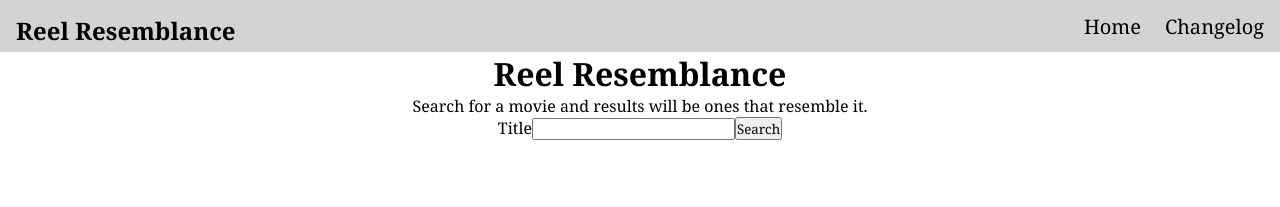
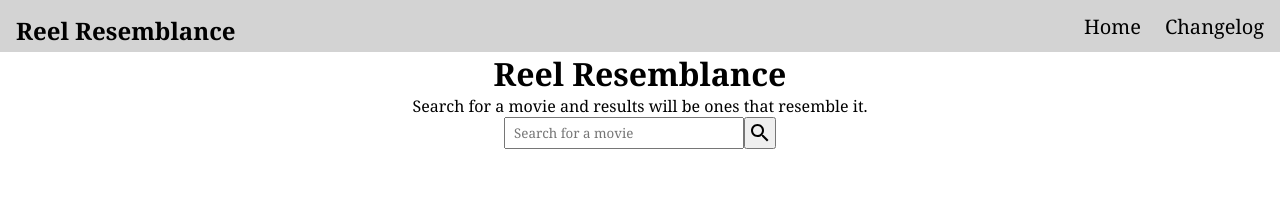
Before and after one commit to andrewras58/Movie-Recommender-Frontend, a React (Create React App) app: page / in a window 1280 px wide. Shown: the top 207 px of the page. Built offline with nearby package versions, Linux system fonts and the light colour scheme.

Commit message:
Alpha 2.2: better search bar and display

```diff
--- a/package.json
+++ b/package.json
@@ -3,6 +3,8 @@
   "version": "0.1.0",
   "private": true,
   "dependencies": {
+    "@emotion/styled": "^11.14.0",
+    "@mui/icons-material": "^6.2.0",
     "@testing-library/jest-dom": "^5.17.0",
     "@testing-library/react": "^13.4.0",
     "@testing-library/user-event": "^13.5.0",
--- a/src/components/home/DisplayMovieByTitle.js
+++ b/src/components/home/DisplayMovieByTitle.js
@@ -1,10 +1,16 @@
 import React from 'react'
 
 function DisplayMovieByTitle({movies, setMovieID}) {
+
+  const handleTitleClick = (id) => {
+    setMovieID(id);
+    document.getElementById('titleResults').style.display = 'none';
+  }
+
   return (
-    <ul>
+    <ul id="titleResults">
       {movies.map((film, index) => (
-        <li key={index}><button onClick={() => setMovieID(film.id)}>{film.title}</button></li>
+        <li key={index}><button onClick={() => handleTitleClick(film.id)}>{film.title} ({film.release_date.slice(0,4)})</button></li>
       ))}
     </ul>
   )
--- a/src/components/home/DisplayResemblanceResults.js
+++ b/src/components/home/DisplayResemblanceResults.js
@@ -2,12 +2,12 @@ import React from 'react'
 
 function DisplayResemblanceResults({movies}) {
   return (
-    <ul>
+    <ul id="resemblanceResults">
       {movies.map((film, index) => (
         <li key={index}>
           <a href={`https://www.imdb.com/title/${film.imdb_id}/`} target="_blank" rel="noreferrer">
             <img src={film.poster} alt={film.title} />
-            <span>{film.title}</span>
+            <span>{film.title} ({film.release_date.slice(0,4)})</span>
           </a>
         </li>
       ))}
--- a/src/components/home/MovieOutput.js
+++ b/src/components/home/MovieOutput.js
@@ -10,7 +10,8 @@ function MovieOutput({movieID}) {
     if (movieID){
       const fetchData = async () => {
         try{
-          const response = await axios.get(`${process.env.REACT_APP_resemblance_search_endpoint}?movie_id=${movieID}`);
+          let resemblance_endpoint = "http://127.0.0.1:8000/api/resemblance-results";
+          const response = await axios.get(`${resemblance_endpoint}?movie_id=${movieID}`);
           setMovieData(response.data);
         } catch (error) {
           alert("There was an error fetching the movie data!", error);
@@ -22,7 +23,7 @@ function MovieOutput({movieID}) {
 
   return (
     <div className='movie-output'>
-      {movieData && <DisplayResemblanceResults movies={movieData}/>}
+      {movieID && movieData && <DisplayResemblanceResults movies={movieData}/>}
     </div>
   )
 }
--- a/src/components/home/TitleSearch.js
+++ b/src/components/home/TitleSearch.js
@@ -4,9 +4,10 @@ import { Formik, Form, Field, ErrorMessage } from "formik";
 import * as Yup from "yup";
 import axios from "axios";
 import DisplayMovieByTitle from './DisplayMovieByTitle';
+import SearchIcon from '@mui/icons-material/Search';
 
 function TitleSearch({setMovieID}) {
-  const [titleResults, setTitleResults] = useState(null);
+  const [titleResults, setTitleResults] = useState([]);
 
   const initialValues = {
     title: ""
@@ -18,8 +19,11 @@ function TitleSearch({setMovieID}) {
   });
   async function onSubmit(data){
     try{
-      const response = await axios.get(`${process.env.REACT_APP_title_search_endpoint}?title=${data['title']}`)
+      let title_endpoint = "http://127.0.0.1:8000/api/search-by-title";
+      const response = await axios.get(`${title_endpoint}?title=${data['title']}`)
       setTitleResults(response.data);
+      document.getElementById('titleResults').style.display = 'flex';
+      setMovieID(null);
     } catch (error) {
       alert("There was an error fetching the data!", error);
     }
@@ -36,8 +40,7 @@ function TitleSearch({setMovieID}) {
         >
           <Form className="form-container">
             <div className="field-container">
-              <label htmlFor="inputTitle">Title</label>
-              <Field autoComplete="off" id="inputTitle" name="title" />
+              <Field autoComplete="off" id="inputTitle" name="title" placeholder="Search for a movie"/>
               <ErrorMessage
                 id="title-error"
                 name="title"
@@ -45,7 +48,7 @@ function TitleSearch({setMovieID}) {
                 style={{ color: "red", position: "absolute" }}
               />
             </div>
-            <button type="submit">Search</button>
+            <button type="submit"><SearchIcon /></button>
           </Form>
         </Formik>
       </div>
--- a/src/components/home/css/Home.scss
+++ b/src/components/home/css/Home.scss
@@ -26,8 +26,26 @@ $nav-height: 3.25rem;
     align-items: center;
     .form-container{
       display: flex;
+      .field-container{
+        input{
+          height: 100%;
+          width: 15rem;
+          padding-left: 0.5rem;
+        }
+      }
+      button{
+        display: flex;
+        align-items: center;
+        justify-content: center;
+        cursor: pointer;
+        width: 2rem;
+        height: 2rem;
+      }
     }
     .results-section{
+      position: absolute;
+      margin-top: 2.5rem;
+      background-color: white;
       ul{
         list-style: none;
         display: flex;
@@ -42,6 +60,7 @@ $nav-height: 3.25rem;
     align-items: center;
     flex-direction: column;
     ul{
+      margin-top: 1.5rem;
       list-style: none;
       display: flex;
       flex-wrap: wrap;
```
Also changed, not shown: 1 other file (tests, documents, lock files or other folders).
